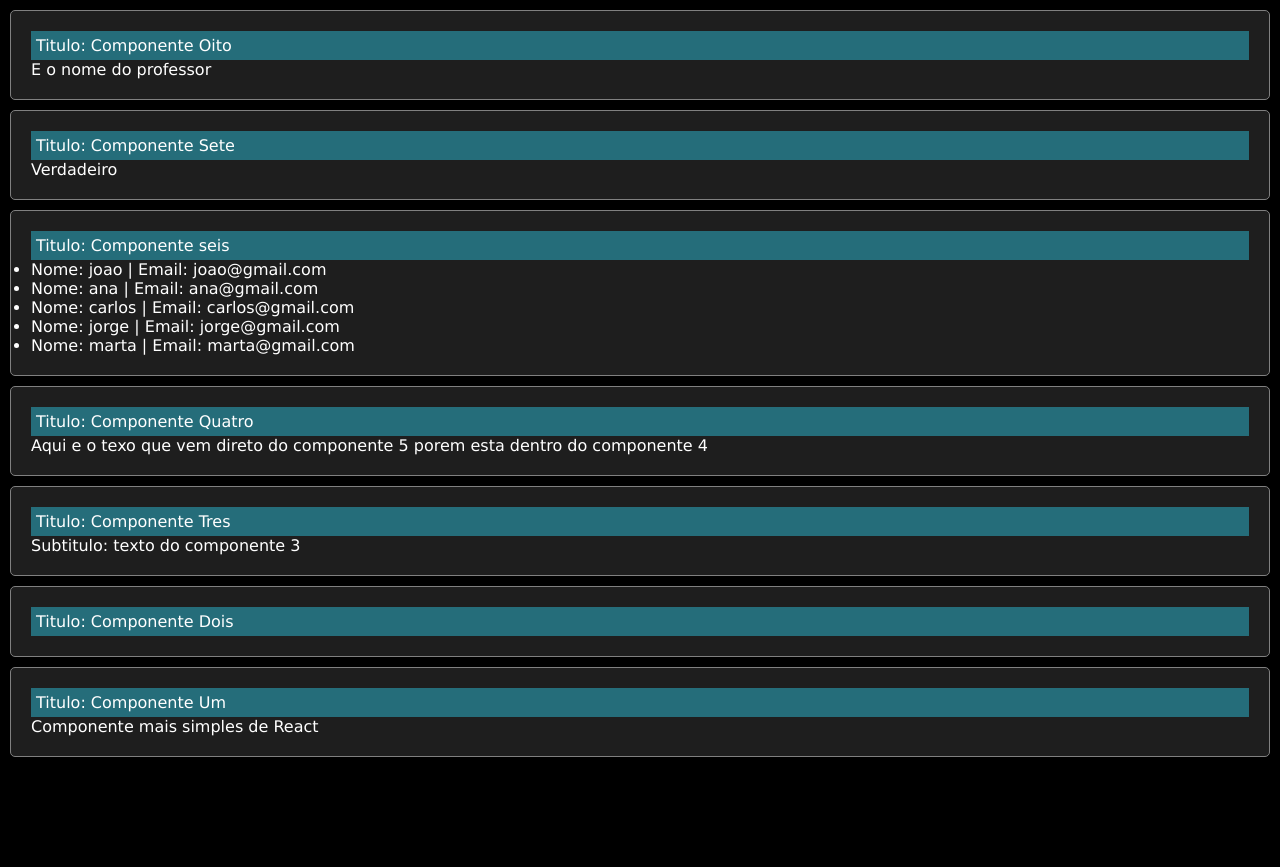
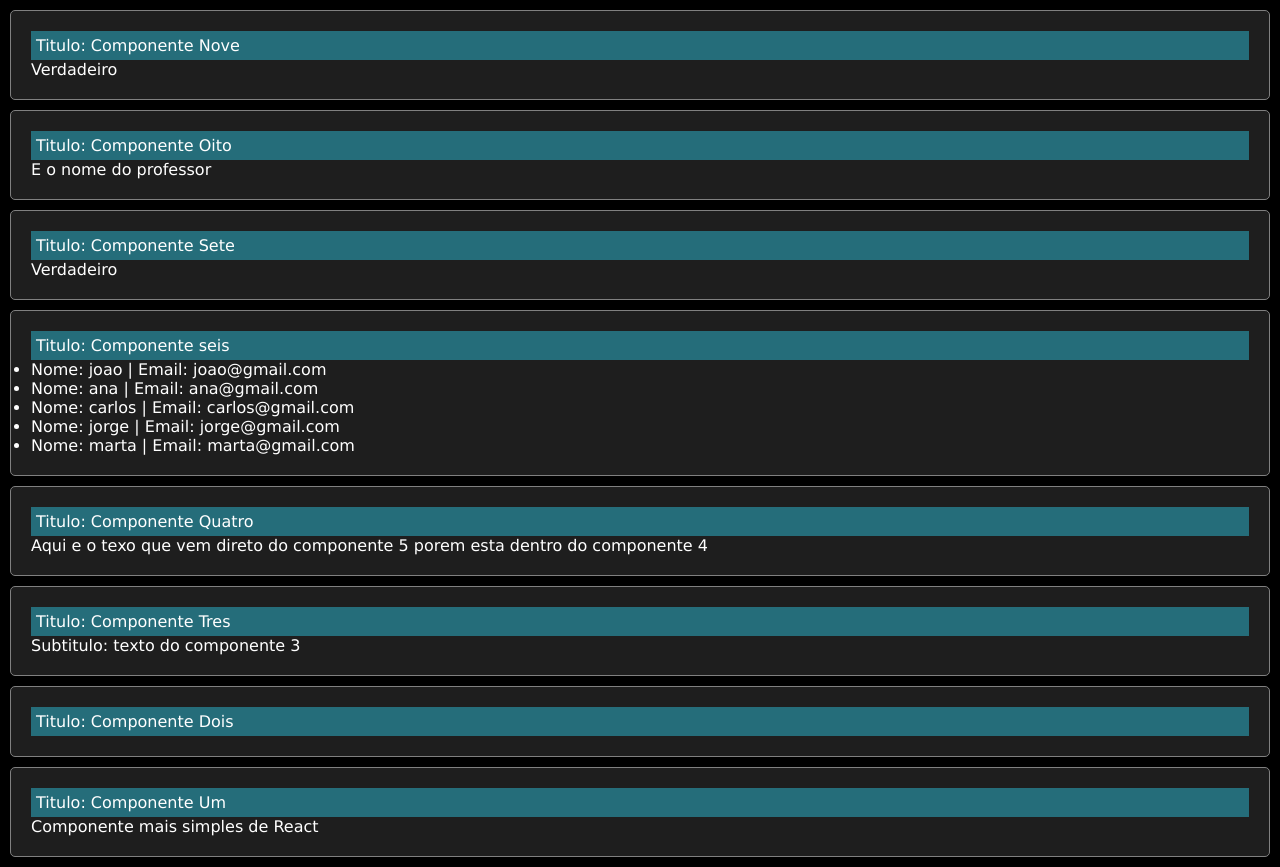
Before and after one commit to rafaelandradegs/curso-react-joao-ribeiro, a React (Vite) app: page / in a window 1280 px wide. Before the commit the page ends 800 px from the top, so only its background shows below. Built offline with nearby package versions, Linux system fonts and the light colour scheme.

Commit message:
Instrucao condicional versao 3

```diff
--- a/src/App.jsx
+++ b/src/App.jsx
@@ -6,12 +6,14 @@ import ComponenteQuatro from './components/ComponenteQuatro'
 import ComponenteSeis from './components/ComponenteSeis'
 import ComponenteSete from './components/ComponenteSete'
 import ComponenteOito from './components/ComponenteOito'
+import { ComponenteNove } from './components/ComponenteNove'
 
 import './style.css'
 
 export default function App() {
   return (
     <div>
+      <ComponenteNove titulo="Componente Nove" valor="Joao" />
       <ComponenteOito titulo="Componente Oito" valor="Joao" />
       <ComponenteSete titulo="Componente Sete" valor={1} />
       <ComponenteSeis titulo="Componente seis" />
--- /dev/null
+++ b/src/components/ComponenteNove.jsx
@@ -0,0 +1,18 @@
+import React from 'react'
+import CondicaoIf from './CondicaoIf'
+
+export const ComponenteNove = props => {
+  return (
+    <div className="componente">
+      <p className="titulo">Titulo: {props.titulo}</p>
+
+      <CondicaoIf condicao={props.valor === 'Joao'}>
+        <p>Verdadeiro</p>
+      </CondicaoIf>
+
+      <CondicaoIf condicao={props.valor !== 'Joao'}>
+        <p>Falso</p>
+      </CondicaoIf>
+    </div>
+  )
+}
--- /dev/null
+++ b/src/components/CondicaoIf.jsx
@@ -0,0 +1,7 @@
+export default function (props) {
+  if (props.condicao) {
+    return props.children
+  } else {
+    return false
+  }
+}
```
